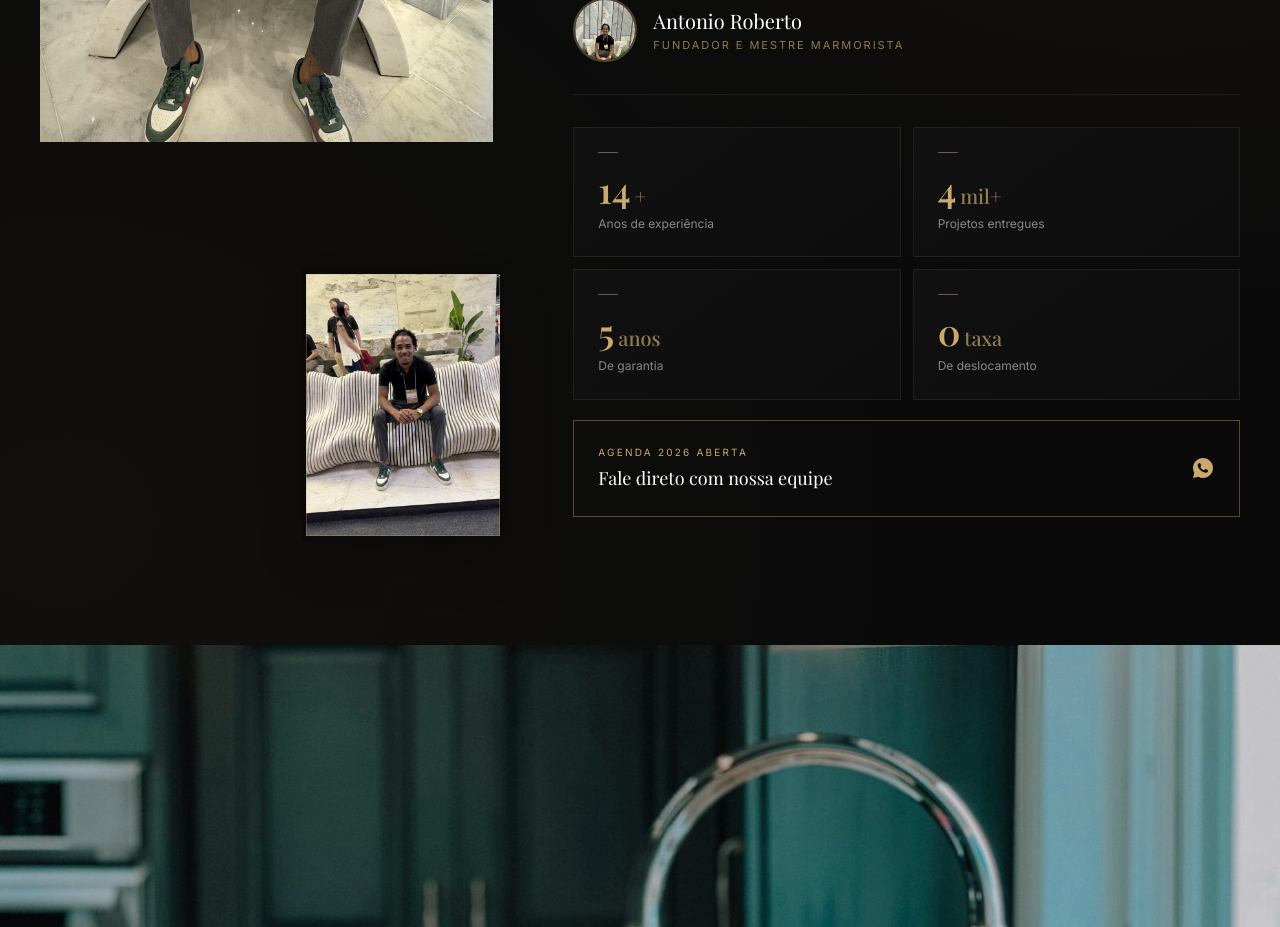
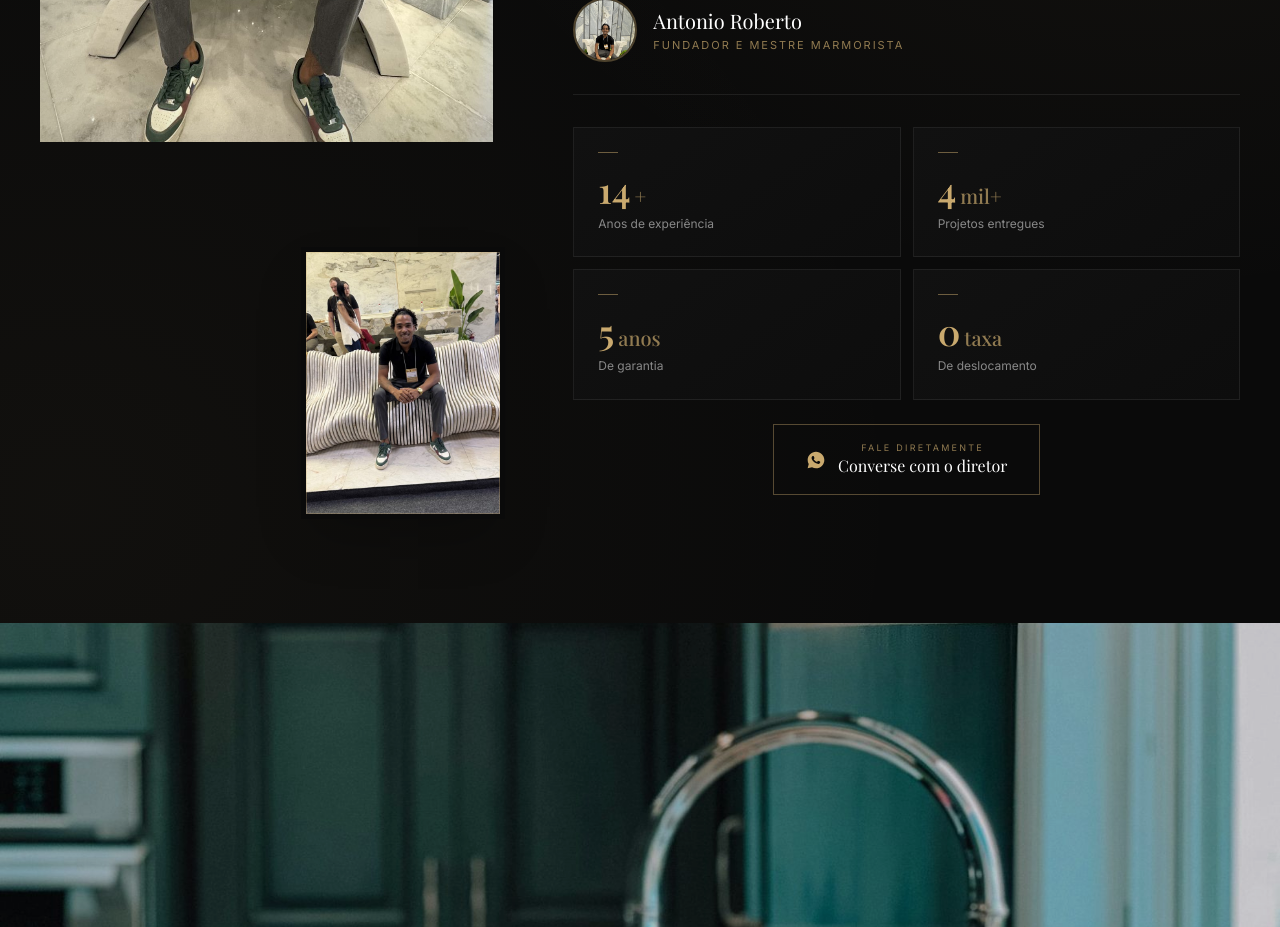
Before and after one commit to MatheusCRMartins/Genuino-Gran, a React (Vite) app: page / in a window 1280 px wide. Shown: the part 6380-7307 px from the top of the page. Built offline with nearby package versions, Linux system fonts and the light colour scheme; a web font is replaced by a local one.

Commit message:
fix(about): stats centralizados no desktop + CTA 'Converse com o diretor'

```diff
--- a/src/components/About.jsx
+++ b/src/components/About.jsx
@@ -162,11 +162,11 @@ export default function About() {
               </div>
             </div>
 
-            {/* Espaçador — empurra stats e CTA para baixo no desktop */}
-            <div className="hidden lg:block lg:flex-1" />
+            {/* ── Desktop: stats centralizados + CTA abaixo ── */}
+            <div className="lg:flex-1 lg:flex lg:flex-col lg:justify-center lg:gap-6 mt-8 lg:mt-0">
 
               {/* Stats 2×2 */}
-            <div className="grid grid-cols-2 gap-3 mb-5">
+              <div className="grid grid-cols-2 gap-3">
                 {STATS.map((s, i) => (
                   <div
                     key={s.label}
@@ -189,30 +189,34 @@ export default function About() {
                 ))}
               </div>
 
-            {/* CTA WhatsApp */}
+              {/* CTA — mobile: full width. Desktop: centralizado */}
+              <div className="lg:flex lg:justify-center mt-5 lg:mt-0">
                 <a
                   href={WA_URL}
                   target="_blank"
                   rel="noopener noreferrer"
-              className="group flex items-center justify-between gap-4 w-full p-5 sm:p-6 border border-gold/40 hover:bg-gold transition-all duration-300"
+                  className="group inline-flex items-center gap-3 px-8 py-4 border border-gold/40 hover:bg-gold transition-all duration-300 w-full lg:w-auto lg:justify-center"
                 >
-              <div className="flex flex-col">
-                <span className="font-inter text-[10px] tracking-[0.22em] uppercase text-gold group-hover:text-[#0a0a0a]/80 transition-colors">
-                  Agenda 2026 aberta
-                </span>
-                <span className="font-playfair text-base sm:text-lg text-white group-hover:text-[#0a0a0a] mt-1 transition-colors">
-                  Fale direto com nossa equipe
-                </span>
-              </div>
                   <svg
                     viewBox="0 0 24 24"
                     fill="currentColor"
-                className="w-6 h-6 text-gold group-hover:text-[#0a0a0a] flex-shrink-0 transition-colors"
+                    className="w-5 h-5 text-gold group-hover:text-[#0a0a0a] flex-shrink-0 transition-colors"
                     aria-hidden="true"
                   >
                     <path d="M12 2C6.48 2 2 6.48 2 12c0 1.77.46 3.43 1.27 4.88L2 22l5.23-1.24A9.96 9.96 0 0 0 12 22c5.52 0 10-4.48 10-10S17.52 2 12 2zm4.93 13.44c-.21.59-1.05 1.1-1.72 1.24-.46.1-1.06.17-3.08-.66-2.58-1.06-4.25-3.68-4.37-3.85-.13-.17-1.03-1.37-1.03-2.62 0-1.25.65-1.86.88-2.12.23-.26.51-.33.67-.33h.48c.15 0 .37-.06.57.44.21.51.72 1.76.78 1.89.06.13.1.28.02.44-.08.17-.12.27-.25.42-.12.15-.26.33-.38.45-.12.12-.25.26-.11.51.15.25.65 1.08 1.4 1.75.97.86 1.78 1.12 2.03 1.24.25.12.4.1.54-.06.15-.16.65-.76.82-1.02.18-.27.35-.22.58-.13.24.09 1.52.72 1.78.85.27.13.44.2.5.31.07.11.07.65-.13 1.25z"/>
                   </svg>
+                  <div className="flex flex-col items-start lg:items-center">
+                    <span className="font-inter text-[9px] tracking-[0.25em] uppercase text-gold/70 group-hover:text-[#0a0a0a]/70 transition-colors">
+                      Fale diretamente
+                    </span>
+                    <span className="font-playfair text-base text-white group-hover:text-[#0a0a0a] transition-colors">
+                      Converse com o diretor
+                    </span>
+                  </div>
                 </a>
+              </div>
+
+            </div>
           </div>
 
         </div>
```
Lines whose indentation alone changed are shown as unchanged.
